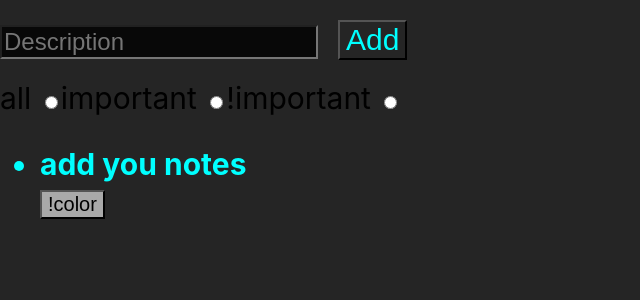
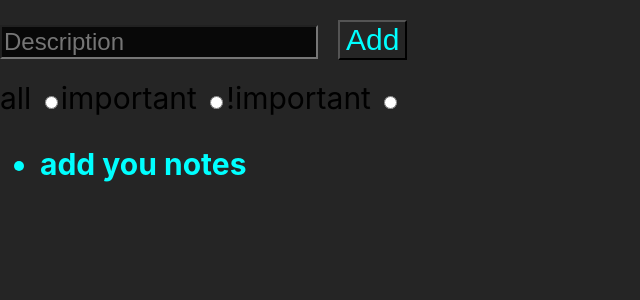
Before and after one commit to IamDavidev/Note-Redux, a React (Vite) app: page / in a window 1280 px wide. Shown: the top 300 px of the page, without its empty margins (0-640 px from the left). Built offline with nearby package versions, Linux system fonts and the light colour scheme.

Commit message:
no entiendo nada de redux ayudaaaaaaaaaaaa

```diff
--- a/src/components/Notes.jsx
+++ b/src/components/Notes.jsx
@@ -25,9 +25,7 @@ const Notes = () => {
   const dispatch = useDispatch();
   console.log(state);
   //evt
-  const handleImportant = (id) => {
-    dispatch(toggleImportant(id));
-  };
+
   // render the notes
   return (
     <div>
@@ -43,7 +41,6 @@ const Notes = () => {
               <strong>{i.description}</strong>
             </li>
           )}
-          <button onClick={() => handleImportant(i.id)}>!color</button>
         </ul>
       ))}
     </div>
--- a/src/main.jsx
+++ b/src/main.jsx
@@ -1,23 +1,13 @@
 //#region imports LANGUAGE
-import React, { useReducer } from 'react';
 import ReactDOM from 'react-dom';
-import { combineReducers, createStore } from 'redux';
 import './index.css';
 import App from './App';
 import { Provider } from 'react-redux';
-import { NoteReducer } from './Reducers/NoteReducer';
-import NoteFilter from './Reducers/NoteFilter';
-// import {NoteFilter} from './Reducers/NoteFilter'
-
+import store from './store'
 //#endregion
 
 const $root = document.getElementById('root');
-// redux store
-const reducer = combineReducers({
-  NoteReducer,
-  NoteFilter
-});
-const store = createStore(reducer);
+
 
 // reder the app
 ReactDOM.render(
--- /dev/null
+++ b/src/store.js
@@ -0,0 +1,14 @@
+//#region imports
+import { NoteReducer } from './Reducers/NoteReducer';
+import NoteFilter from './Reducers/NoteFilter';
+import { combineReducers, createStore } from 'redux';
+//#endregion
+
+const reducer = combineReducers({
+  NoteReducer,
+  NoteFilter,
+});
+const store = createStore(reducer);
+
+
+export default store;
```
